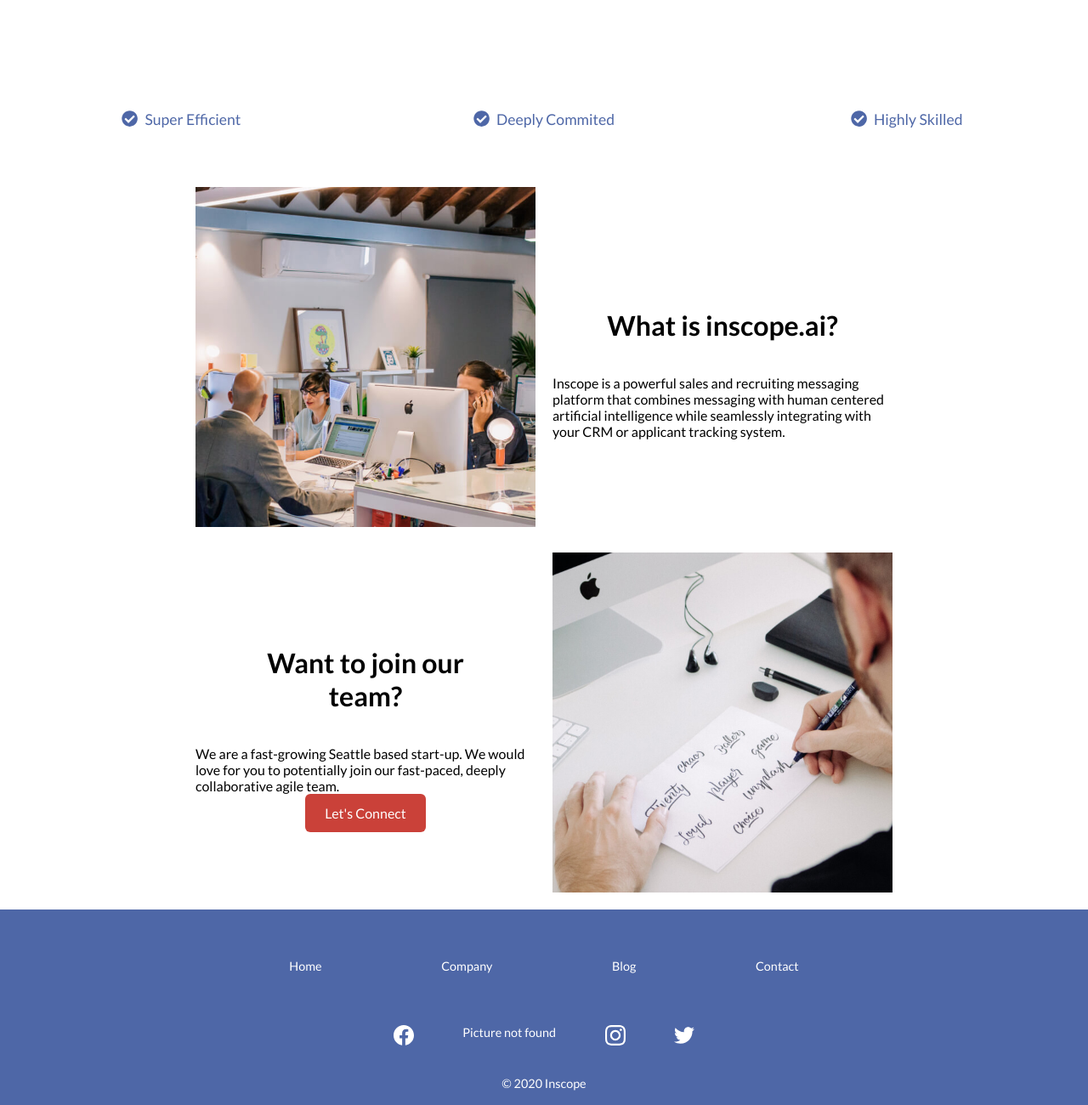
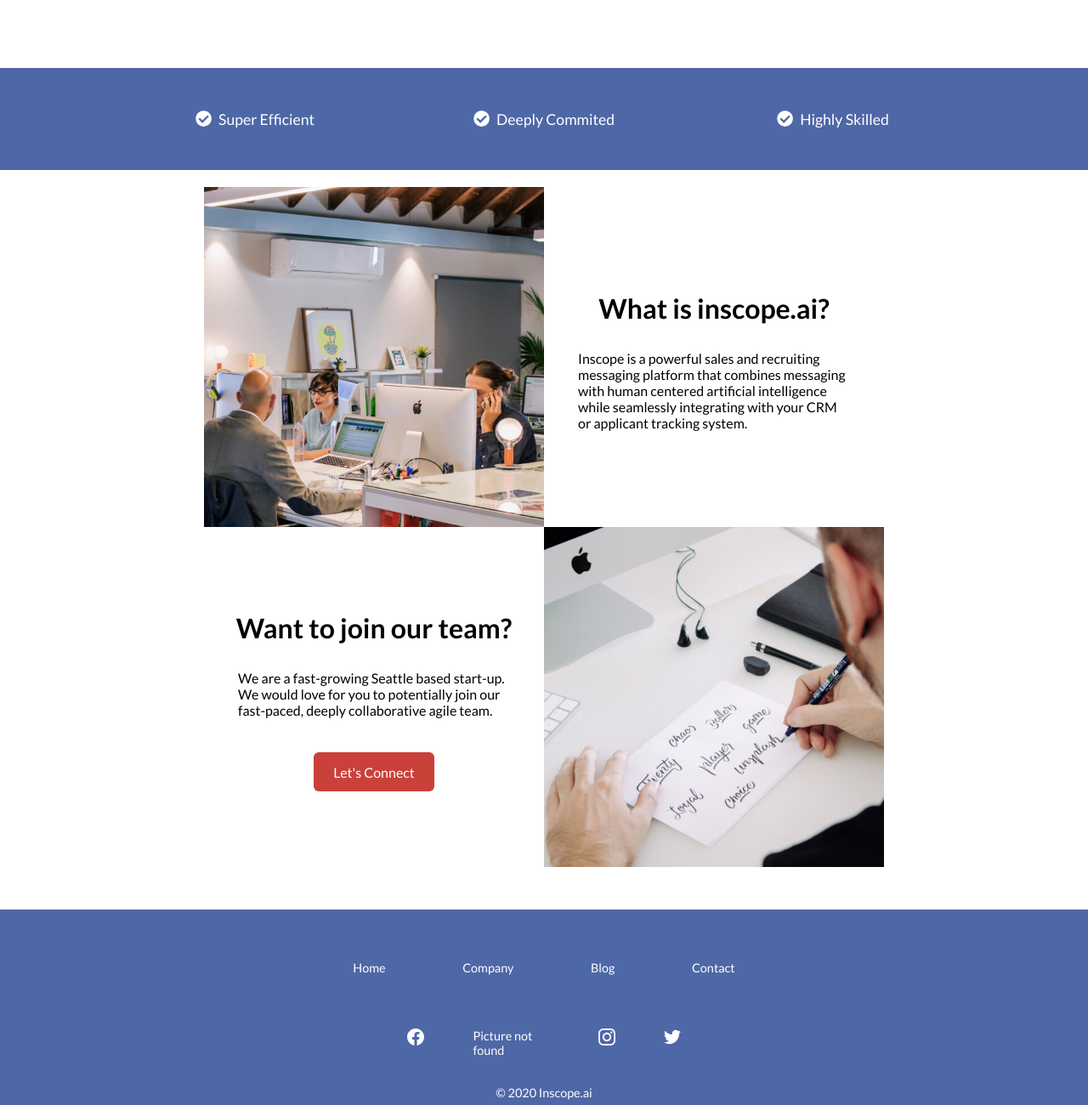
Before and after one commit to austenpturner/site_build, a Gatsby site in the folder gatsby-site/: page /about in a window 1280 px wide. Shown: the part 600-1900 px from the top of the page at 85% size. Built offline with nearby package versions, Linux system fonts and the light colour scheme; Gatsby itself is replaced by a stand-in of ours.

Commit message:
fix banner styles and react-reveal direction in section

```diff
--- a/gatsby-site/src/components/banner/Banner.js
+++ b/gatsby-site/src/components/banner/Banner.js
@@ -8,25 +8,25 @@ const Banner = ({ heading, subHeading, links, list }) => {
   // mark scroll event at passive
   // creates smooth CSS transition on page scroll
   // source: https://css-tricks.com/styling-based-on-scroll-position/
-  // const debounce = (fn) => {
-  //   let frame;
-  //   return (...params) => {
-  //     if (frame) {
-  //       cancelAnimationFrame(frame);
-  //     };
-  //     frame = requestAnimationFrame(() => {
-  //       fn(...params);
-  //     });
-  //   }
-  // };
+  const debounce = (fn) => {
+    let frame;
+    return (...params) => {
+      if (frame) {
+        cancelAnimationFrame(frame);
+      };
+      frame = requestAnimationFrame(() => {
+        fn(...params);
+      });
+    }
+  };
 
-  // const storeScroll = () => {
-  //   document.documentElement.dataset.scroll = window.scrollY;
-  // };
+  const storeScroll = () => {
+    document.documentElement.dataset.scroll = window.scrollY;
+  };
 
-  // document.addEventListener('scroll', debounce(storeScroll), { passive: true });
+  document.addEventListener('scroll', debounce(storeScroll), { passive: true });
 
-  // storeScroll();
+  storeScroll();
 
   return (
     <div className="banner">
--- a/gatsby-site/src/components/banner/_bannerStyles.scss
+++ b/gatsby-site/src/components/banner/_bannerStyles.scss
@@ -43,19 +43,19 @@
         }
     }
     ul {
-        @include flex (column, center);
+        @include flex (column, space-around);
         background: $inscopeBlue;
         height: 270px;
         list-style: none;
-        margin: 0 auto;
+        margin: 0 auto 20px;
         transition: background 150ms ease-in-out;
         li {
             color: rgb(255,255,255);
             font-size: 1.1rem;
-            margin: 2rem auto;
-            max-width: 300px;
+            margin: 20px auto;
+            min-width: 200px;
             transition: color 150ms ease-in-out;
-            width: 50%;
+            width: 40%;
             :first-child {
                 color: rgb(255,255,255);
                 font-size: 1.2rem;
@@ -100,12 +100,16 @@ html:not([data-scroll="0"]) {
             }
         }
         ul {
-            @include flex (row, space-around);
+            @include flex (row, center);
             height: 120px;
             li {
                 align-self: center;
+                font-size: 1.1rem;
+                margin: 20px;
+                max-width: 300px;
                 padding-left: 0;
                 text-align: center;
+                width: 33.3%;
             }
         }
     }
--- a/gatsby-site/src/components/footer/Footer.js
+++ b/gatsby-site/src/components/footer/Footer.js
@@ -44,7 +44,7 @@ const Footer = () => {
           />
         </li>
       </ul>
-      <p>&copy; 2020 Inscope</p>
+      <p>&copy; 2020 Inscope.ai</p>
     </footer>
   )
 };
--- a/gatsby-site/src/components/footer/_footerStyles.scss
+++ b/gatsby-site/src/components/footer/_footerStyles.scss
@@ -4,15 +4,15 @@ footer {
     padding: 20px;
     width: 100%;
     ul {
-        @include flex (column, left);
+        @include flex (row, space-around);
         margin: 0px auto;
-        max-width: 800px;
+        max-width: 600px;
         padding: 10px 30px 10px 10vw;
         li {
             cursor: pointer;
             font-size: 0.9rem;
             list-style: none;
-            margin: 0.5rem;
+            margin: 10px;
             a {
                 color: white;
                 text-decoration: none;
@@ -21,12 +21,14 @@ footer {
     }
     #social-links {
         @include flex (row, center);
+        max-width: 400px;
         padding: 10px;
+        width: 60%;
         li {
             margin: 0 auto;
-            padding: 0.8rem 1.8rem;
+            padding: 10px;
             img {
-                width: 1.5rem;
+                width: 20px;
             }
         }
     }
--- a/gatsby-site/src/components/section/Section.js
+++ b/gatsby-site/src/components/section/Section.js
@@ -2,16 +2,16 @@ import React from "react";
 import { Link } from "gatsby";
 import Fade from 'react-reveal/Fade';
 
-const Section = ({ imgComponent, heading, content, links }) => {
+const Section = ({ imgComponent, num, heading, children, links }) => {
   return (
     <div className="section">
         <div className="img-container">
-        {React.createElement(imgComponent)}
+          {React.createElement(imgComponent)}
         </div>
-        <Fade right>
+        <Fade right={num % 2 !== 0 ? true : false} left={num % 2 === 0 ? true : false}>
             <div className="content-container">
                 <h4>{heading}</h4>
-                <p>{content}</p>
+                {children}
                 {links.map(({ to, title }) => {
                 return (
                     <Link key={title} className="link-btn" to={to}>{title}</Link>
--- a/gatsby-site/src/components/section/_sectionstyles.scss
+++ b/gatsby-site/src/components/section/_sectionstyles.scss
@@ -1,8 +1,12 @@
 .section {
-    margin: 70px auto;
+    margin: 0px 20px;
+    max-width: 800px;
+    width: 90%;
     .img-container {
         height: 90vw;
-        margin: 20px auto;
+        margin: 0px auto;
+        max-height: 400px;
+        max-width: 400px;
         overflow: hidden;
         width: 90vw;
         img {
@@ -10,48 +14,60 @@
         }
     }
     .content-container {
-        @include flex (column, space-around);
+        @include flex (column, center);
         h4 {
             font-size: 2rem;
-            margin: 20px auto;
+            margin: 20px auto 10px;
             text-align: center;
             width: 90%;
+        }
+        p {
+            margin: 10px auto 20px;
+            width: 80%;
         }
         a {
             background: $salmonBerry;
             color: rgb(255,255,255);
-            margin: 0 auto;
-            padding: 0.7rem 1rem;
+            margin: 20px auto;
+            padding: 10px 20px;
         }
     }
 }
 
+.section:first-child {
+    margin-top: 100px;
+}
+
+.section:last-child {
+    margin-bottom: 50px;
+}
+
 @media (min-width: 768px) {
     .section {
-        margin: 10px auto;
+        margin: auto;
         @include flex (row, center);
         .img-container {
             height: 400px;
-            margin: 10px;
+            // margin: 10px;
             width: 400px;
             img {
-                height: 400px;
+                max-height: 400px;
             }
         }
         .content-container {
             @include flex (column, center);
             height: 400px;
-            margin: 10px;
+            // margin: 10px;
             width: 400px;
             h4 {
-                padding: 1.2rem;
+                padding: 10px;
             }
             a {
                 padding: 0.7rem 1.3rem;
             }
         }
     }
-    .section:last-child {
+    .section:nth-child(odd) {
         flex-direction: row-reverse;
     }
 }
--- a/gatsby-site/src/pages/about.js
+++ b/gatsby-site/src/pages/about.js
@@ -31,12 +31,14 @@ const links = [
 
 const sectionContent = [
   {
+    num: 1,
     heading: "What is inscope.ai?",
     content: "Inscope is a powerful sales and recruiting messaging platform that combines messaging with human centered artificial intelligence while seamlessly integrating with your CRM or applicant tracking system.",
     links: [],
     imgComponent: Image3,
   },
   {
+    num: 2,
     heading: "Want to join our team?",
     content: "We are a fast-growing Seattle based start-up. We would love for you to potentially join our fast-paced, deeply collaborative agile team.",
     links: [
@@ -58,9 +60,11 @@ const About = () => (
       links={links}
       list={listInfo}
     />
-    {sectionContent.map(props => {
+    {sectionContent.map((props, index) => {
         return (
-          <Section key={props.heading} {...props} />
+          <Section key={index} {...props} >
+            <p>{sectionContent[index].content}</p>
+          </Section>
         )
       })}
   </Layout>
--- a/gatsby-site/src/pages/index.js
+++ b/gatsby-site/src/pages/index.js
@@ -31,6 +31,7 @@ const bannerLinks = [
 
 const sectionContent = [
   {
+    num: 1,
     heading: "Advanced Lead Generation",
     content: "",
     links: [
@@ -42,6 +43,7 @@ const sectionContent = [
     imgComponent: Image1,
   },
   {
+    num: 2,
     heading: "Artificial Intelligence",
     content: "",
     links: [
```
Also changed, not shown: gatsby-site/src/components/layout_styles.css, 1 other file.
